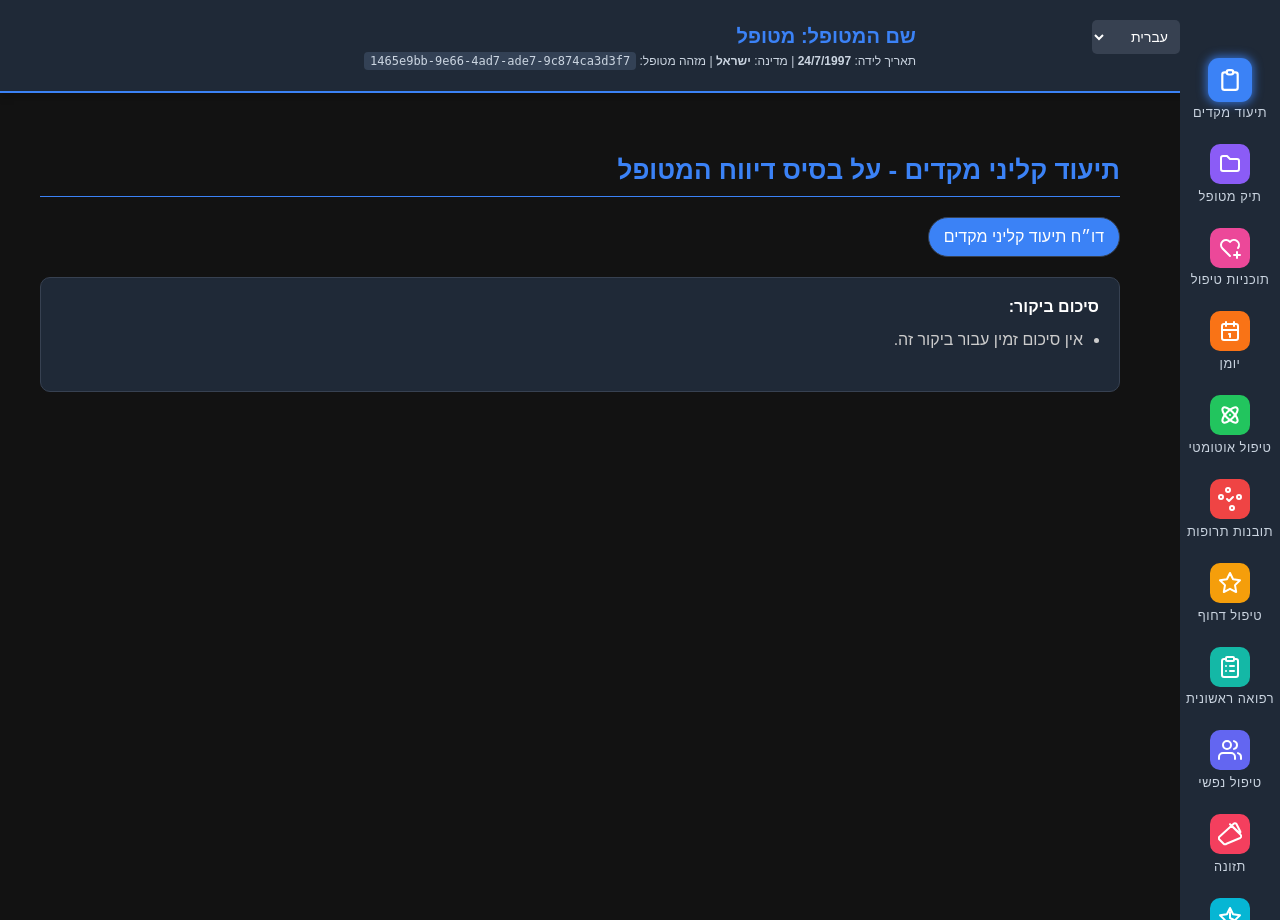
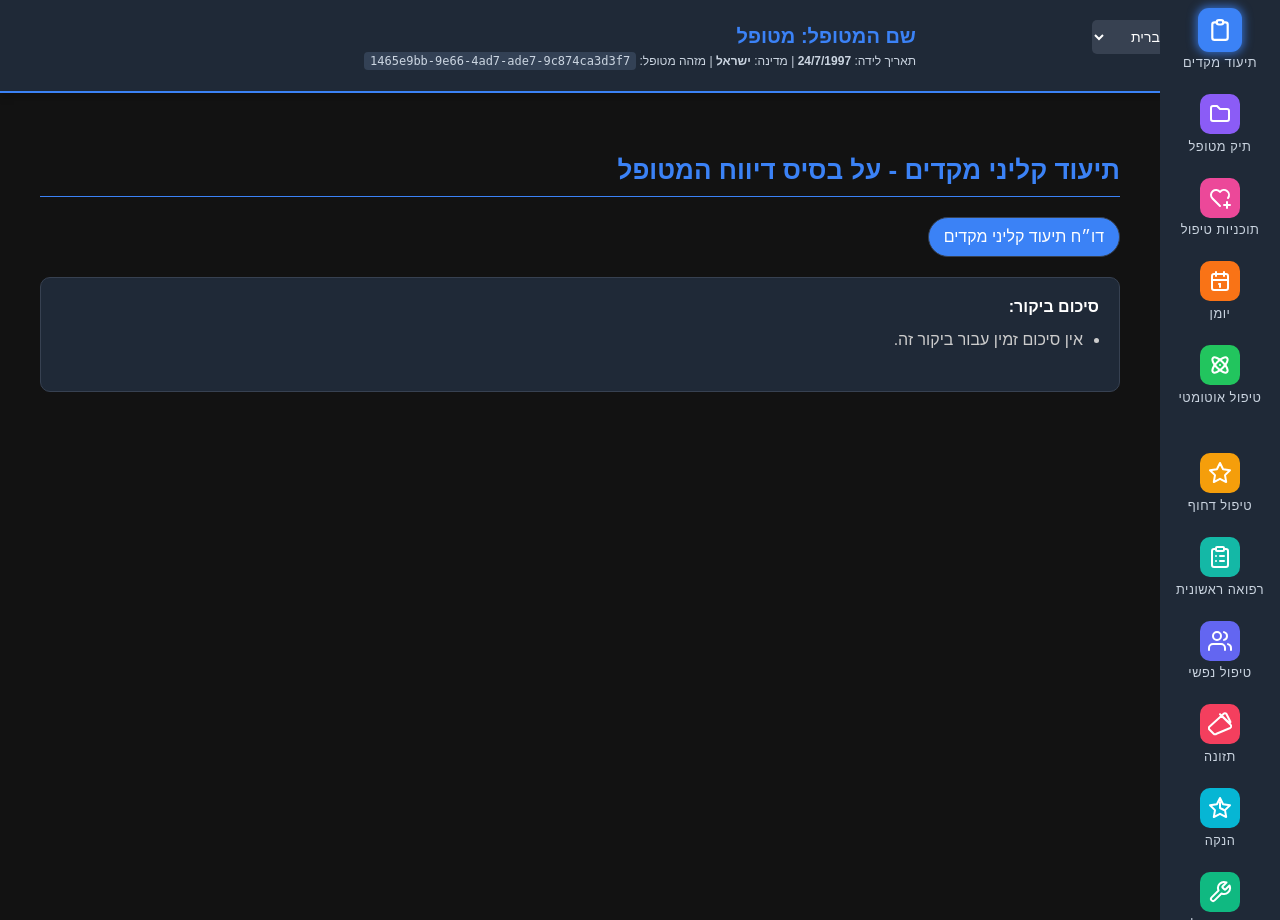
Before and after one commit to Tomer007/mh_demo, a FastAPI app: page /provider_deashboard in a window 1280 px wide. Run offline with FastAPI, Linux system fonts and the light colour scheme.

Commit message:
style(provider): improve dashboard layout by adding padding and enabling scroll for sidebar items

```diff
--- a/app/templates/provider_deashboard.html
+++ b/app/templates/provider_deashboard.html
@@ -68,6 +68,8 @@
       flex-direction: column;
       padding-top: 60px;
       align-items: center;
+      overflow-y: auto;
+      padding: 10px;
     }
     .sidebar-item {
       text-align: center;
@@ -216,7 +218,7 @@
       </div>
       <span class="item-label" data-lang-key="automated_care">טיפול אוטומטי</span>
     </div>
-    <div class="sidebar-item">
+    <div class="sidebar-item" style="overflow-y: scroll;">
       <div class="icon-container bg-red">
         <svg xmlns="http://www.w3.org/2000/svg" fill="none" stroke="currentColor" stroke-width="2" stroke-linecap="round" stroke-linejoin="round"><path d="M9 12l2 2 4-4" /><path d="M21 12c-1 0-2-1-2-2s1-2 2-2 2 1 2 2-1 2-2 2z" /><path d="M3 12c1 0 2-1 2-2s-1-2-2-2-2 1-2 2 1 2 2 2z" /><path d="M12 3c0 1-1 2-2 2s-2-1-2-2 1-2 2-2 2 1 2 2z" /><path d="M12 21c0-1 1-2 2-2s2 1 2 2-1 2-2 2-2-1-2-2z" /></svg>
       </div>
```
